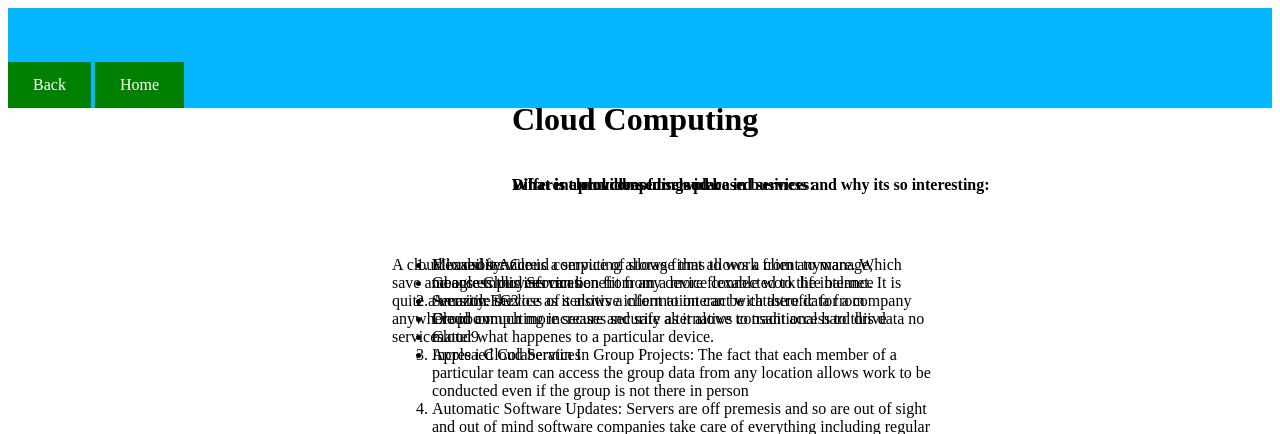
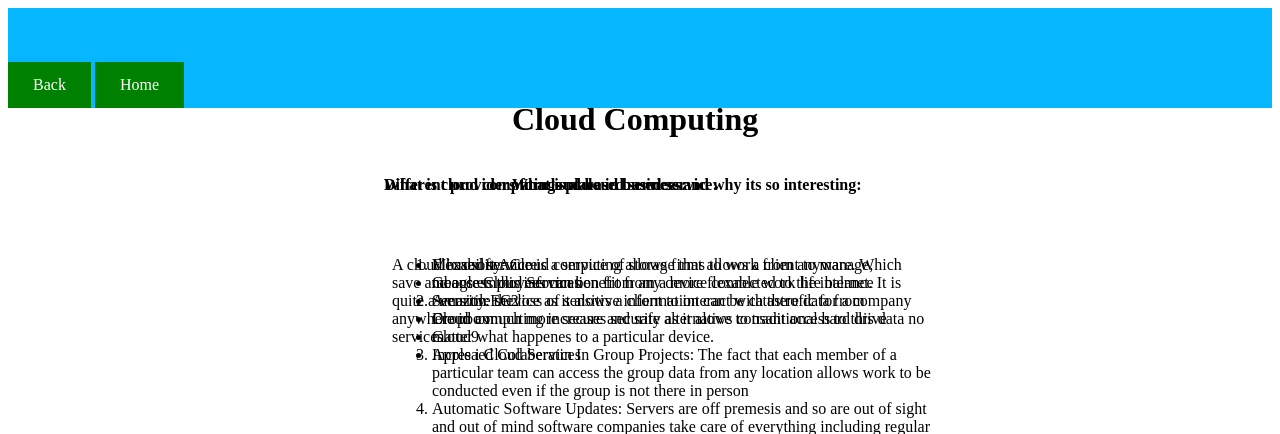
Before and after one commit to RyanKeane/IS1113117335743, a PHP site: page /Interests/cloud.html in a window 1280 px wide. Shown: the top 434 px of the page. Run offline with PHP 8.4, Linux system fonts and the light colour scheme; some libraries are stand-ins or nearby versions.

Commit message:
the last commit pt2

```diff
--- a/Interests/int_pages.css
+++ b/Interests/int_pages.css
@@ -78,7 +78,7 @@
 .secondaryheading2{
     position: absolute;
     top:20%;
-    left:40%;
+    left:30%;
 }
 
 .cloud_paragraphs{
--- a/Interests/sports.html
+++ b/Interests/sports.html
@@ -19,7 +19,7 @@
  <div class="center">
 
        <hr class="line">
-       <h1 class="mainheading">Sports</h1>
+       <h1>Sports</h1>
        <hr class="line">
 
       </br>
```
